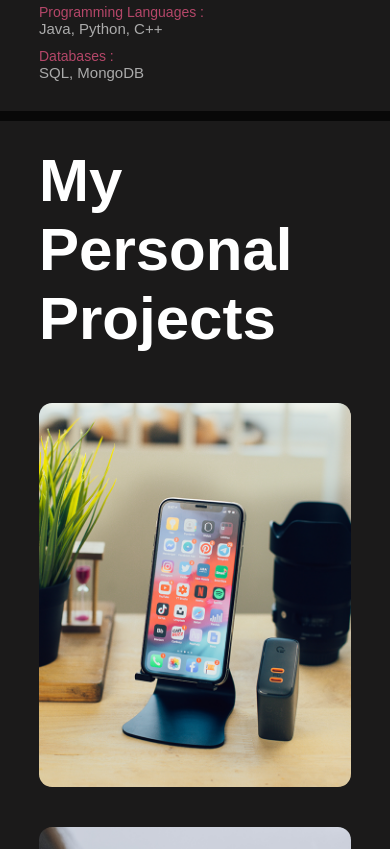
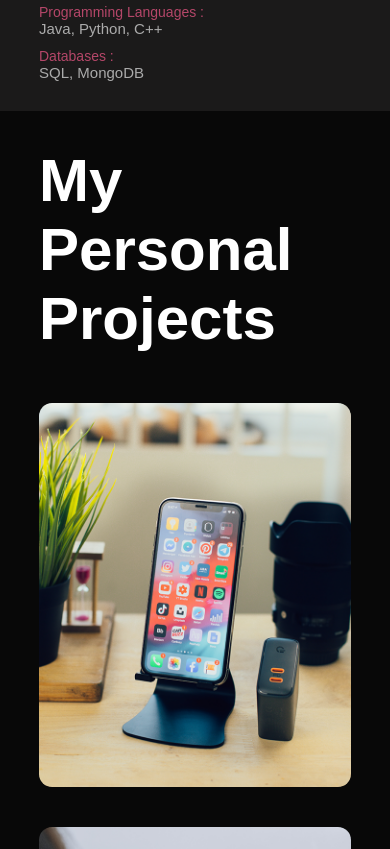
Before and after one commit to AnvitK/Portfolio-1, a plain HTML site: page index.html in a window 390 px wide. Shown: the part 1620-2469 px from the top of the page. Drawn offline with Linux system fonts and the light colour scheme.

Commit message:
changed project section bgcolor in mobile view

```diff
--- a/style.css
+++ b/style.css
@@ -520,7 +520,7 @@ nav .fa-solid {
     /* ----------projects----------------------- */
     #projects {
         padding: 15px 0 0 0;
-        background-color: #1b1a1a;
+        /* background-color: #1b1a1a; */
     }
 
     /* ----------contact----------------------- */
```
